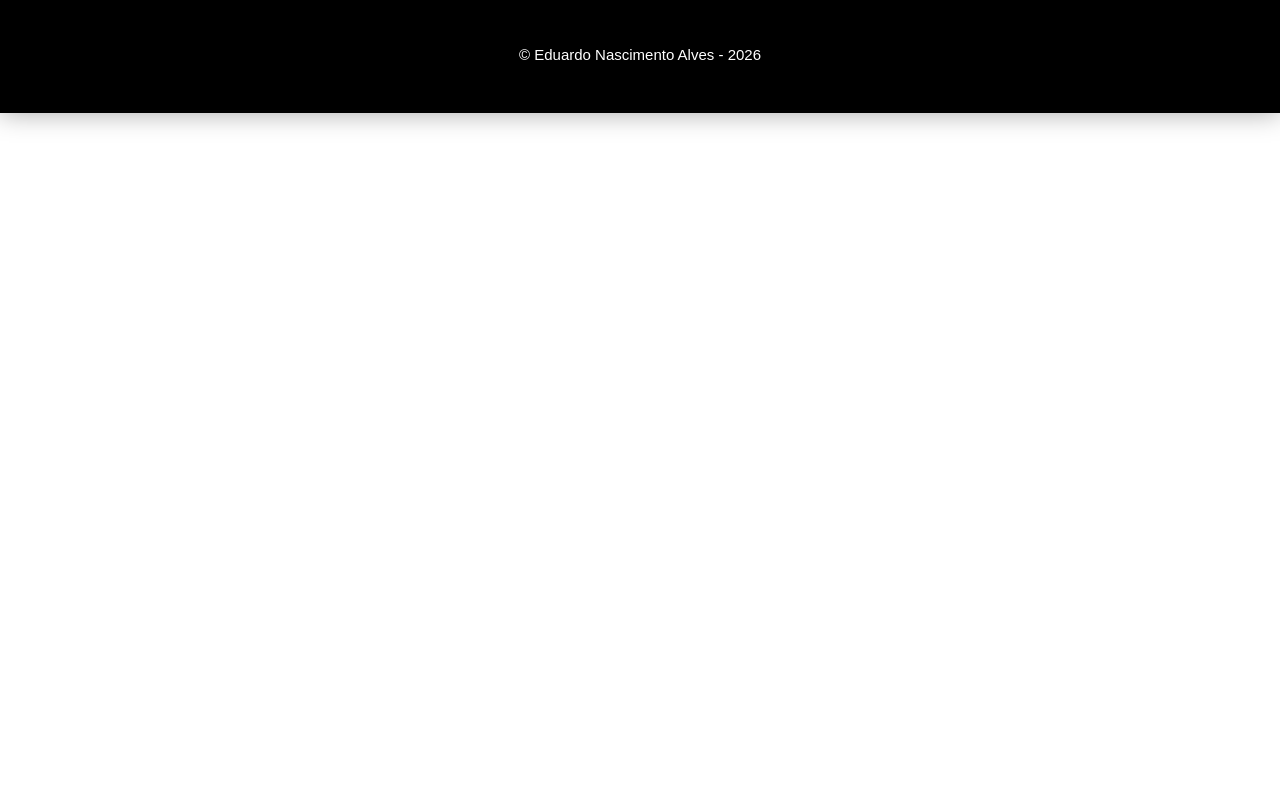
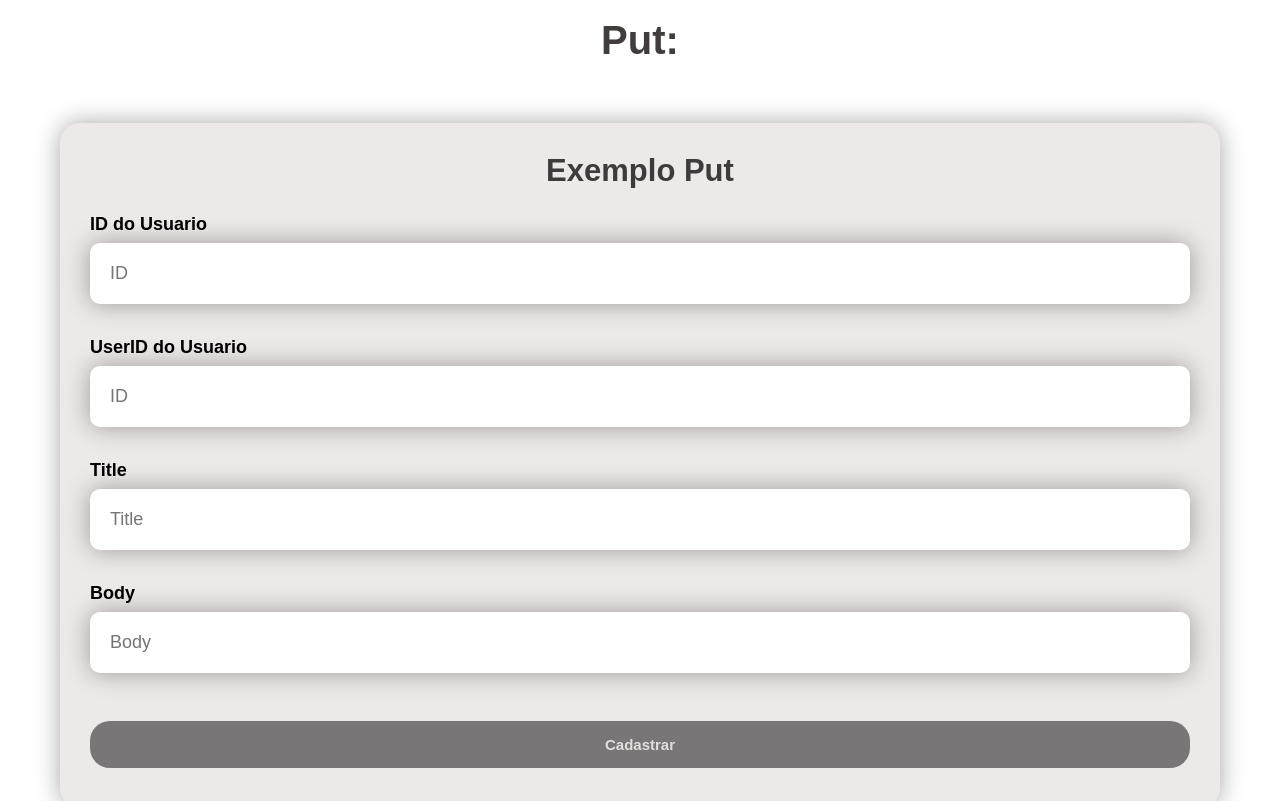
Before and after one commit to eduardoalves10/meu-site-angular, an Angular app: page /exemplo-put in a window 1280 px wide. Shown: the part 280-1081 px from the top of the page. Before the commit the page ends 800 px from the top, so only its background shows below. Built offline with nearby package versions, Linux system fonts and the light colour scheme; a web font is replaced by a local one.

Commit message:
inicia-exemplo-put

```diff
--- a/src/app/feats/exemplo-put/exemplo-put.css
+++ b/src/app/feats/exemplo-put/exemplo-put.css
@@ -0,0 +1,65 @@
+form {
+    background-color: var(--cor-principal);
+    padding: 30px;
+    margin: 60px;
+    border-radius: 20px;
+    box-shadow: var(--sombra);
+}
+
+legend {
+    font-size: 31px;
+    font-family: var(--fonte);
+    margin: 0 0 25px 0;
+    text-align: center;
+    font-weight: bold;
+    color: rgba(61, 59, 59);
+}
+
+.puts {
+    display: flex;
+    flex-direction: column;
+    gap: 25px;
+}
+
+label {
+    font-family: var(--fonte);
+    font-size: 18px;
+    font-weight: bold;
+}
+
+input {
+    margin: 8px 0;
+    font-size: 18px;
+    padding: 20px;
+    border-radius: 10px;
+    border: 0 solid;
+    width: 100%;
+    box-shadow: var(--sombra);
+    font-family: var(--fonte);
+}
+
+.required {
+    color: red;
+    font-size: 14px;
+    font-family: var(--fonte);
+    font-weight: 100;
+}
+
+button {
+    width: 100%;
+    padding: 15px;
+    margin: 40px 0 10px;
+    border: 0 solid;
+    transition: .3s;
+    background-color: rgba(71, 70, 70, 0.7);
+    border-radius: 20px;
+    font-size: 15px;
+    font-weight: bold;
+    color: rgb(228, 221, 221);
+}
+
+button:hover {
+    transform: scale(1.01);
+    box-shadow: var(--sombra);
+    background-color: rgba(226, 9, 9, 0.7);
+}
--- a/src/app/feats/exemplo-put/exemplo-put.html
+++ b/src/app/feats/exemplo-put/exemplo-put.html
@@ -1 +1,56 @@
-<p>exemplo-put works!</p>
+<section class="exemplo-put">
+    <h2>Put:</h2>
+
+    <form (submit)="cadastroUsuario($event)">
+        <legend>Exemplo Put</legend>
+
+        <div class="puts">
+            <div class="put">
+                <!-- ID de usuário -->
+                <label for="id">ID do Usuario</label>
+                <input id="id" type="text" placeholder="ID" [formField]="putForm.id">
+                @if (putForm.id().touched() && putForm.id().invalid()) {
+                    @for (error of putForm.id().errors(); track error.kind) {
+                        <span class="required">{{error.message}}</span>
+                    }
+                }
+            </div>
+
+            <div class="put">
+                <!-- UserID de usuário -->
+                <label for="userId">UserID do Usuario</label>
+                <input id="userId" type="text" placeholder="ID" [formField]="putForm.userId">
+                @if (putForm.userId().touched() && putForm.userId().invalid()) {
+                    @for (error of putForm.userId().errors(); track error.kind) {
+                        <span class="required">{{error.message}}</span>
+                    }
+                }
+            </div>
+
+            <div class="put">
+                <!-- Title -->
+                <label for="title">Title</label>
+                <input id="title" type="text" placeholder="Title" [formField]="putForm.title">
+                @if (putForm.title().touched() && putForm.title().invalid()) {
+                    @for (error of putForm.title().errors(); track error.kind) {
+                        <span class="required">{{error.message}}</span>
+                    }
+                }
+            </div>
+
+            <div class="put">
+                <!-- Body -->
+                <label for="body">Body</label>
+                <input id="body" type="text" placeholder="Body" [formField]="putForm.body">
+                @if (putForm.body().touched() && putForm.body().invalid()) {
+                    @for (error of putForm.body().errors(); track error.kind) {
+                        <span class="required">{{error.message}}</span>
+                    }
+                }
+            </div>
+        </div>
+
+        <button>Cadastrar</button>
+    </form>
+
+</section>
--- a/src/app/feats/exemplo-put/exemplo-put.ts
+++ b/src/app/feats/exemplo-put/exemplo-put.ts
@@ -1,9 +1,70 @@
-import { Component } from '@angular/core';
+import { Component, inject, signal } from '@angular/core';
+import { ExemploPostService } from '../exemplo-post/exemplo-post-service';
+import { InterfacePut } from './interface-put';
+import { form, required, FormField } from '@angular/forms/signals';
 
 @Component({
   selector: 'app-exemplo-put',
-  imports: [],
+  imports: [FormField],
   templateUrl: './exemplo-put.html',
   styleUrl: './exemplo-put.css',
 })
-export class ExemploPut {}
+export class ExemploPut {
+
+  protected readonly exemploPostService = inject(ExemploPostService);
+
+  protected putModel = signal<InterfacePut>({
+    id: null,
+    userId: null,
+    title: '',
+    body: ''
+  });
+
+  protected usuarios = signal<InterfacePut[]>([]);
+
+  protected putForm = form(this.putModel, (user) => {
+
+    // ID de usuario
+    required(user.id, { message: 'ID é obrigatório' });
+
+    // UserID de usuario
+    required(user.userId, { message: 'ID é obrigatório' });
+
+    // Title
+    required(user.title, { message: 'Title é obrigatório' });
+
+    // Body
+    required(user.body, { message: 'Body é obrigatório' });
+
+  });
+
+  protected cadastroUsuario(event: SubmitEvent) {
+    event.preventDefault();
+
+    const post = this.putModel();
+
+    this.exemploPostService.cadastrarPostDoService(post).subscribe({
+
+      next: () => {
+        alert ('Post cadastrado!');
+
+        this.putModel.set({
+          id: null,
+          userId: null,
+          title: '',
+          body: ''
+        });
+
+        this.putForm().reset();
+      },
+
+      error: () => {
+
+        alert ('Algo deu errado!');
+      }
+    });
+
+    this.usuarios.update(valor => [...valor, post]);
+
+  };
+}
```
